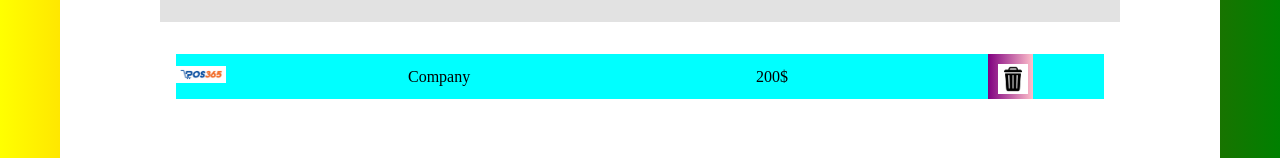
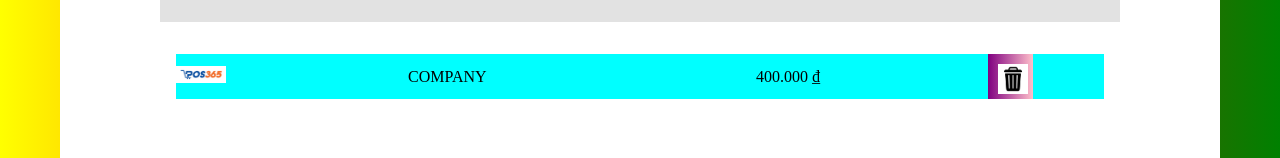
Before and after one commit to nguyenketri/basic-angular-project, an Angular app: page / in a window 1280 px wide. Shown: the part 268-426 px from the top of the page. Built offline with nearby package versions, Linux system fonts and the light colour scheme.

Commit message:
learn Pipes

```diff
--- a/src/app/app.component.html
+++ b/src/app/app.component.html
@@ -15,8 +15,8 @@
           <div class="col-1">
             <img src="assets/images/logo_congty.png" alt="Image" width="50px" />
           </div>
-          <div class="col-2">Company</div>
-          <div class="col-3">200$</div>
+          <div class="col-2">{{ "Company" | upperCasePipe }}</div>
+          <div class="col-3">{{ 400000 | currencyPipe }}</div>
           <div class="col-4">
             <div class="btn-bin">
               <img
--- a/src/app/app.component.ts
+++ b/src/app/app.component.ts
@@ -2,11 +2,13 @@ import { Component } from '@angular/core';
 import { RouterOutlet } from '@angular/router';
 import { HeaderLayoutComponent } from './shared/header-layout/header-layout.component';
 import { FormsModule } from '@angular/forms';
+import { CurrencyPipe } from './shared/pipes/CurrencyPipe.pipe';
+import { UpperCasePipe } from './shared/pipes/UpperCasePipe.pipe';
 
 @Component({
   selector: 'app-root',
   standalone: true,
-  imports: [RouterOutlet,HeaderLayoutComponent,FormsModule],
+  imports: [RouterOutlet,HeaderLayoutComponent,FormsModule,CurrencyPipe,UpperCasePipe],
   templateUrl: './app.component.html',
   styleUrl: './app.component.css'
 })
--- /dev/null
+++ b/src/app/shared/pipes/CurrencyPipe.pipe.ts
@@ -0,0 +1,11 @@
+import { Pipe, PipeTransform } from "@angular/core";
+
+@Pipe({
+    name: 'currencyPipe',
+    standalone:true,
+})
+export class CurrencyPipe implements PipeTransform{
+    transform(value: number) {
+        return new Intl.NumberFormat('vi-VN',{style: 'currency', currency:'VND'}).format(value)
+    }
+}
--- /dev/null
+++ b/src/app/shared/pipes/UpperCasePipe.pipe.ts
@@ -0,0 +1,11 @@
+import { Pipe, PipeTransform } from "@angular/core";
+
+@Pipe({
+    name: 'upperCasePipe',
+    standalone:true,
+})
+export class UpperCasePipe implements PipeTransform{
+    transform(value: string) {
+        return value.toUpperCase();
+}
+}
```
